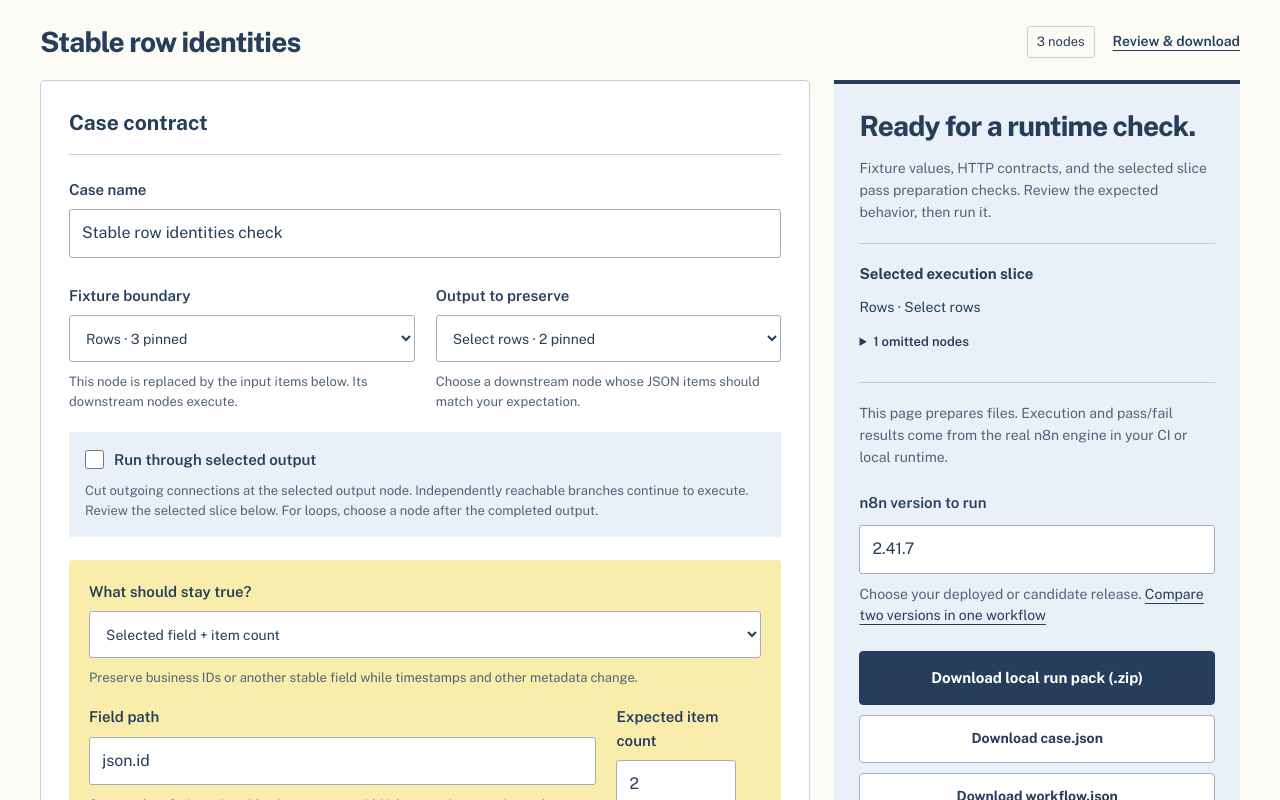
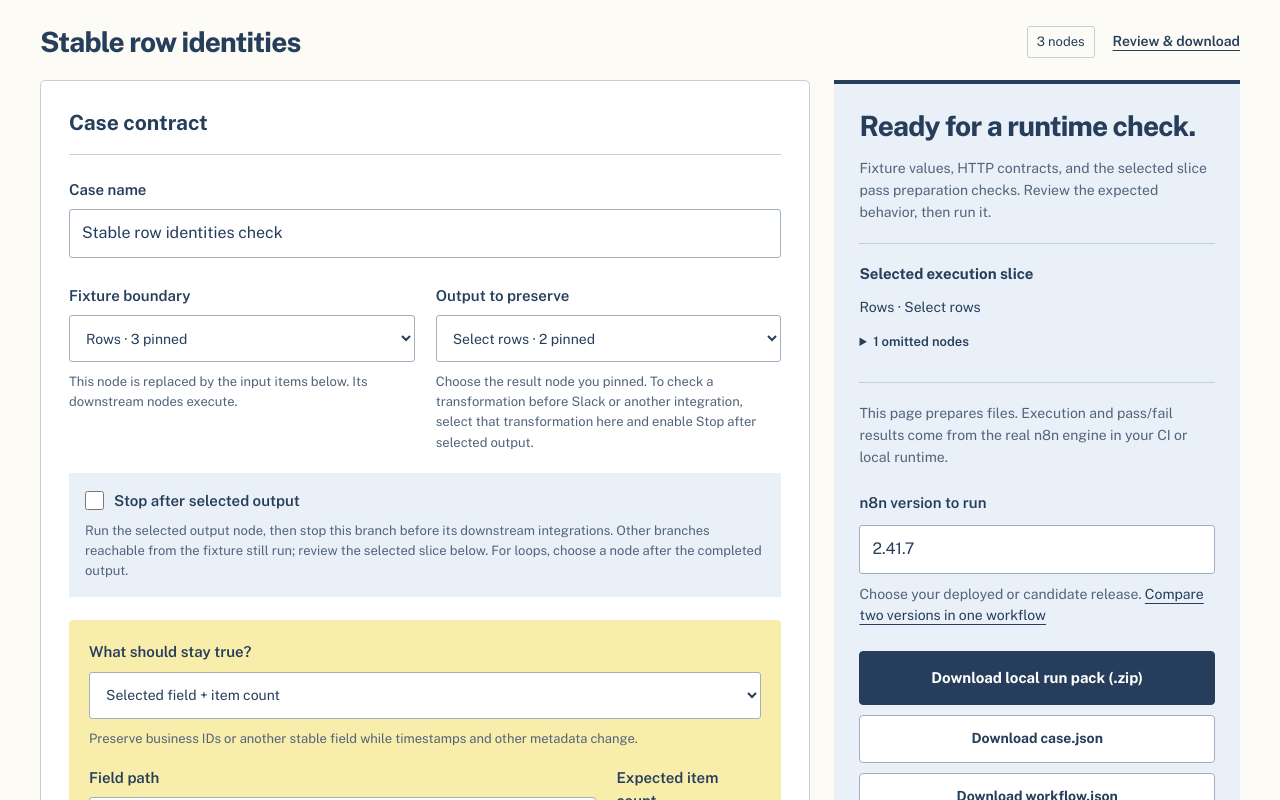
Before and after one commit to blucca/n8n-check, a website with bundled scripts: page index.html in a window 1280 px wide. Both pictures are taken after a click on the button "Try stable IDs + changing timestamps". Shown: the part 970-1770 px from the top of the page. Built offline with nearby package versions, Linux system fonts and the light colour scheme.

Commit message:
docs: make the selected-output stop path explicit

```diff
--- a/index.html
+++ b/index.html
@@ -32,7 +32,7 @@
   </aside>
 
   <section class="panel import-panel" aria-labelledby="import-title">
-    <div><h2 id="import-title">Start with an export.</h2><p>In n8n, pin the input and expected-output nodes after a known-good manual run, then export the workflow. You can also enter fixture JSON below.</p></div>
+    <div><h2 id="import-title">Start with an export.</h2><p>In n8n, pin the input and the result you want to check after a known-good manual run, then export the workflow. Select those same nodes below, or enter fixture JSON.</p></div>
     <div class="import-actions"><label class="button file-button">Choose workflow JSON<input id="file" type="file" accept=".json,application/json"></label><button id="example" class="secondary">Try the nine-row example</button><button id="identity-example" class="secondary">Try stable IDs + changing timestamps</button><p class="hint">File contents stay in this browser tab. Free and MIT-licensed.</p></div>
     <details class="paste"><summary>Or paste an exported workflow</summary><label for="source">Workflow JSON</label><textarea id="source" rows="6" spellcheck="false" placeholder='{"nodes": [...], "connections": {...}, "pinData": {...}}'></textarea><button id="load-paste" class="secondary">Load pasted JSON</button></details>
     <p id="import-status" role="status" aria-live="polite"></p>
@@ -44,8 +44,8 @@
       <section class="panel editor" aria-label="Case editor">
         <div class="editor-heading"><h3>Case contract</h3></div>
         <label for="case-name">Case name</label><input id="case-name" type="text" autocomplete="off">
-        <div class="two-col selectors"><div><label for="input-node">Fixture boundary</label><select id="input-node"></select><p class="hint">This node is replaced by the input items below. Its downstream nodes execute.</p></div><div><label for="assert-node">Output to preserve</label><select id="assert-node"></select><p class="hint">Choose a downstream node whose JSON items should match your expectation.</p></div></div>
-        <div class="stop-boundary"><label for="stop-after"><input id="stop-after" type="checkbox"> Run through selected output</label><p class="hint">Cut outgoing connections at the selected output node. Independently reachable branches continue to execute. Review the selected slice below. For loops, choose a node after the completed output.</p></div>
+        <div class="two-col selectors"><div><label for="input-node">Fixture boundary</label><select id="input-node"></select><p class="hint">This node is replaced by the input items below. Its downstream nodes execute.</p></div><div><label for="assert-node">Output to preserve</label><select id="assert-node"></select><p class="hint">Choose the result node you pinned. To check a transformation before Slack or another integration, select that transformation here and enable Stop after selected output.</p></div></div>
+        <div class="stop-boundary"><label for="stop-after"><input id="stop-after" type="checkbox"> Stop after selected output</label><p class="hint">Run the selected output node, then stop this branch before its downstream integrations. Other branches reachable from the fixture still run; review the selected slice below. For loops, choose a node after the completed output.</p></div>
         <div class="assertion-controls"><label for="assertion-mode">What should stay true?</label><select id="assertion-mode"><option value="exact">Full JSON items</option><option value="pluck">Selected field + item count</option><option value="count">Item count</option></select><p id="assertion-help" class="hint">Compare every JSON field in execution order.</p><div id="pluck-control" hidden><label for="pluck-path">Field path</label><input id="pluck-path" type="text" value="json.id" spellcheck="false"><p class="hint">Start at the n8n item: json.id or json.customer.id. Values retain execution order. Missing fields fail the check.</p></div><div id="count-control" hidden><label for="expected-count">Expected item count</label><input id="expected-count" type="number" min="0" step="1" placeholder="e.g. 2"></div></div>
         <div class="two-col"><div><label for="input-items">Input items <span id="input-origin" class="origin"></span></label><textarea id="input-items" rows="12" spellcheck="false"></textarea><p class="hint">JSON object array, e.g. [{"id": 42}]. At least one item.</p></div><div><div id="expected-editor"><label for="expected-items">Expected output <span id="expected-origin" class="origin"></span></label><textarea id="expected-items" rows="12" spellcheck="false"></textarea></div><div class="branch"><label for="output">Output branch</label><input id="output" type="number" min="0" step="1" value="0"></div><p id="expected-help" class="hint">Exact JSON items in run order. An empty array checks for zero items. Pins prefill branch 0.</p></div></div>
         <div class="snapshot-note">Pinned data supplies a starting snapshot. Review it against the behavior you want to preserve. Every kept downstream node executes during the runtime check; the source export stays unchanged.</div>
```
Also changed, not shown: README.md, examples/stop-after/README.md.
